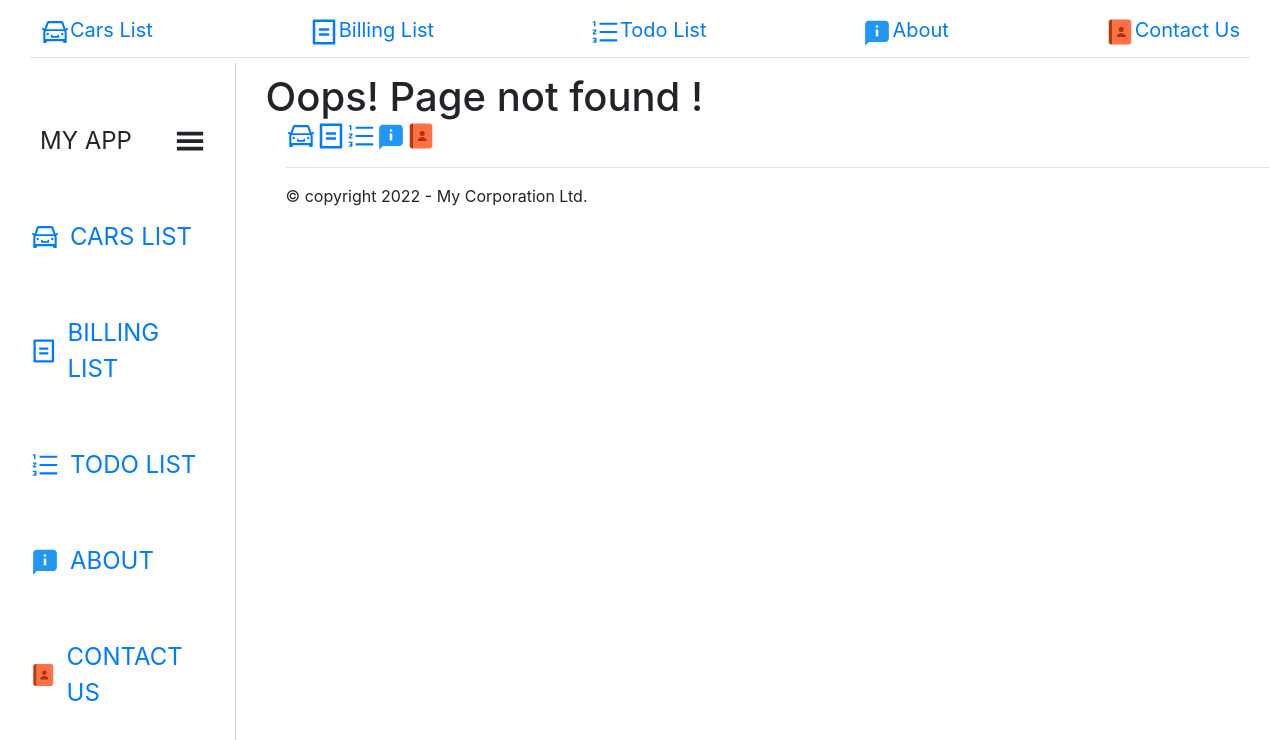
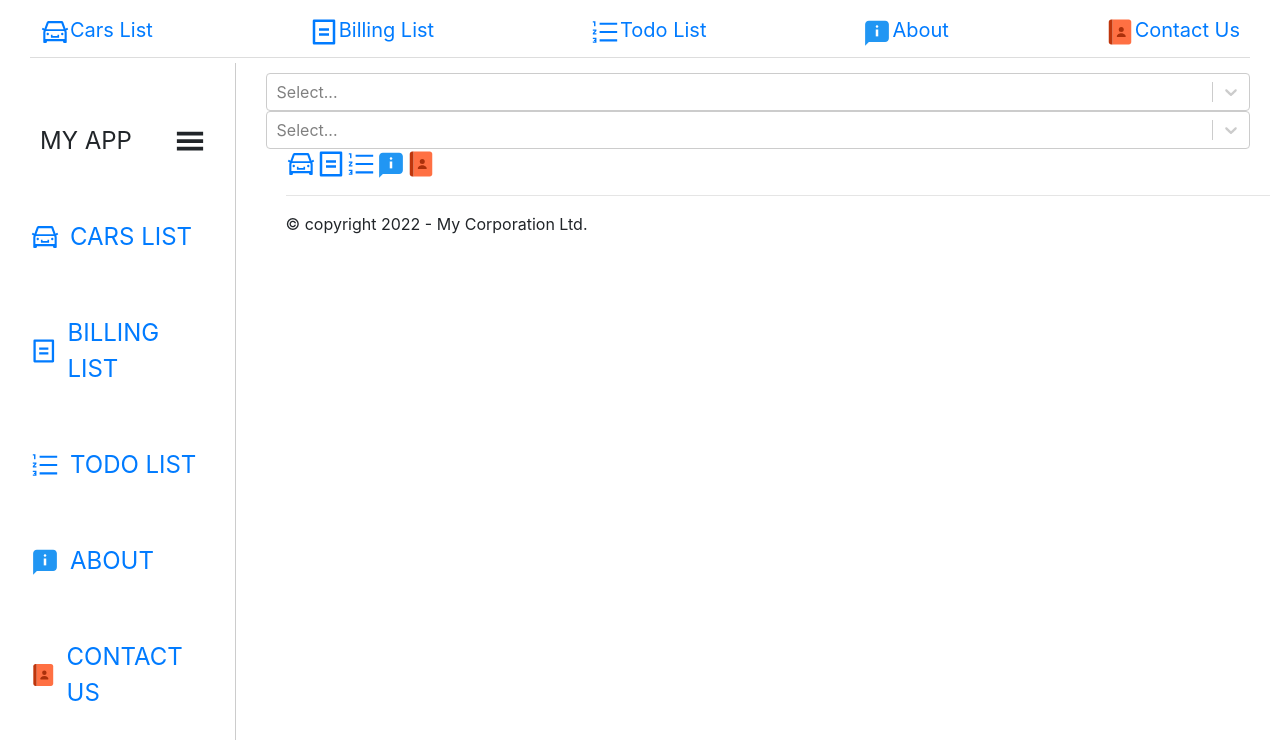
Before and after one commit to Gopal-Bhattarai/React, a React (Create React App) app: page /select in a window 1280 px wide. Before the commit this address had no page. Shown: the top 740 px of the page. Built offline with nearby package versions, Linux system fonts and the light colour scheme.

Commit message:
Select & AsyncSelect implementation (testing with Timeout function)

```diff
--- a/src/App.js
+++ b/src/App.js
@@ -13,6 +13,7 @@ import About from "./component/About";
 import Header from "./component/Header";
 import Styled from "./component/Styled";
 import Toast from "./component/Toast";
+import SelectBox from "./component/SelectBox";
 
 function App() {
   const StyledDiv = styled.div`
@@ -28,6 +29,8 @@ function App() {
       <Sidebar />
         <StyledDiv>
           <Routes>
+            <Route path="/" element={<BillingList />} />
+            <Route path="/select" element={<SelectBox />} />
             <Route path="/styled" element={<Styled />} />
             <Route path="/toast" element={<Toast />} />
             <Route path="/cars" element={<CarsList />} />
--- a/src/component/BillingList.js
+++ b/src/component/BillingList.js
@@ -116,6 +116,7 @@ function BillingList() {
       message: "",
       isLoading: false
     })
+    toast.success("Selected Bill is deleted")
   }
 
   const discountCheck = (e) => {
--- /dev/null
+++ b/src/component/SelectBox.js
@@ -0,0 +1,47 @@
+import React from "react";
+import Select from "react-select"
+import AsyncSelect from "react-select/async";
+
+const SelectBox = () => {
+  const options = [
+    { value: "jack", label: "Jack", color: "#FF8B00" },
+    { value: "john", label: "John", color: "#36b37e" },
+    { value: "mike", label: "Mike", color: "#0052CC" },
+  ];
+
+  const handleChange = (selectedOption) => {
+    console.log(selectedOption);
+  };
+
+  const loadOptions = (searchValue, callback) => {
+    setTimeout(() => {
+      const filteredOptions = options.filter((option) =>
+        option.label.toLowerCase().includes(searchValue.toLowerCase())
+      );
+      callback(filteredOptions);
+    }, 1000);
+  };
+
+  const colorStyles = {
+    control: (styles) => ({...styles, backgroundColor: "smokewhite"}),
+    option: (styles, { data }) => {
+      return {...styles, color: data.color}
+    }
+  }
+
+
+  return (
+    <div>
+      <AsyncSelect
+        loadOptions={loadOptions}
+        defaultOptions
+        isMulti
+        onChange={handleChange}
+      />
+
+      <Select options={options} styles={colorStyles} />
+    </div>
+  );
+};
+
+export default SelectBox;
```
